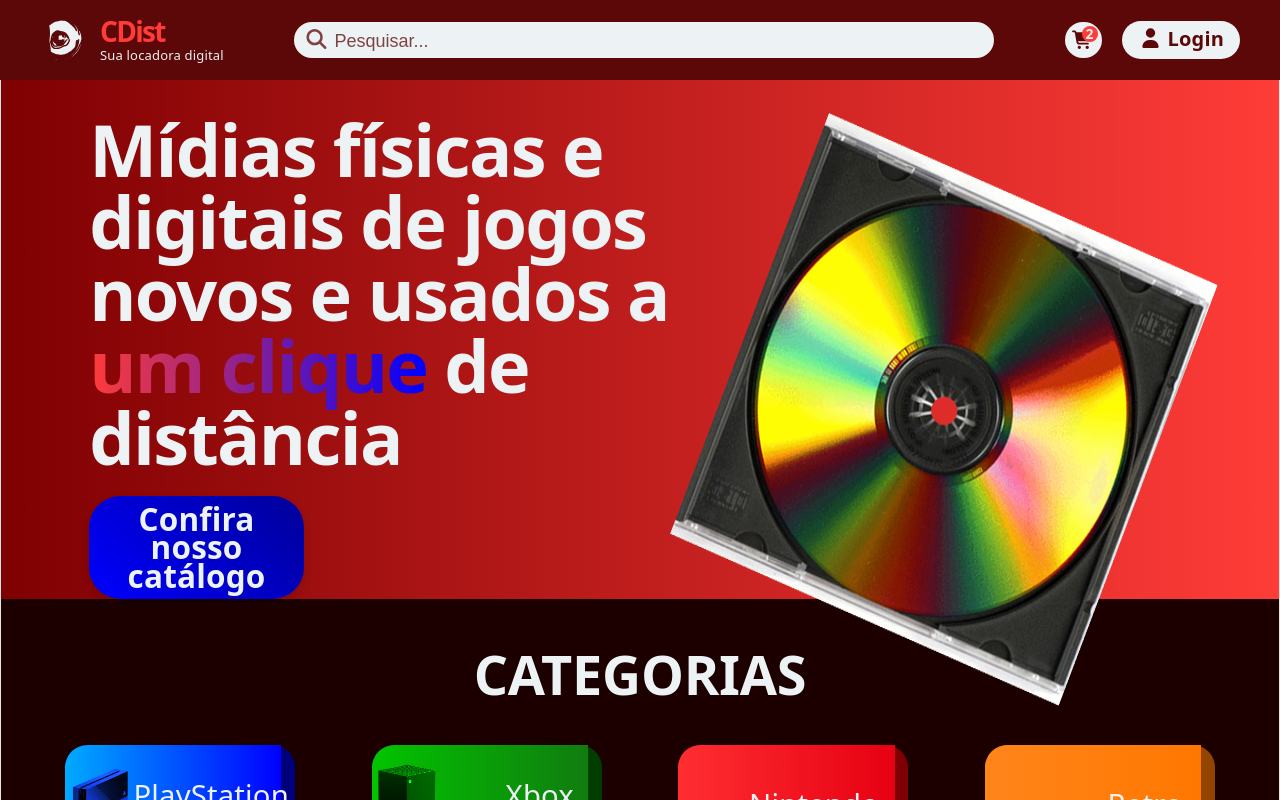
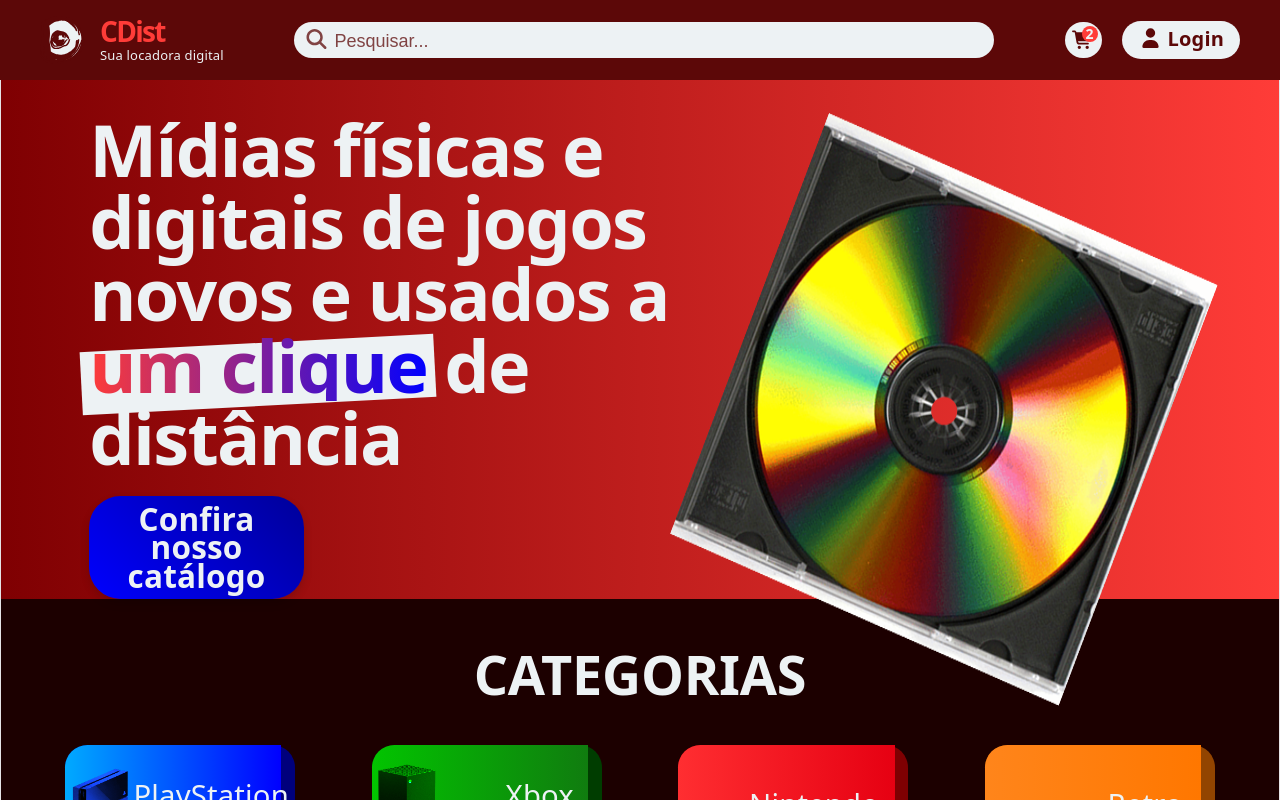
Before and after one commit to Gaardenn/ProjetoECommerceLAEC, a React (Vite) app in the folder 02_Source/ProjetoECommerce/: page / in a window 1280 px wide. Shown: the top 800 px of the page. Built offline with nearby package versions, Linux system fonts and the light colour scheme.

Commit message:
feat: visual de um clique ajustado e concluído

```diff
--- a/02_Source/ProjetoECommerce/src/styles/Home.css
+++ b/02_Source/ProjetoECommerce/src/styles/Home.css
@@ -13,7 +13,6 @@
 .page-body-hero-info {
     display: flex;
     flex-direction: column;
-
 }
 
 .page-body-hero-title {
@@ -24,16 +23,29 @@
     letter-spacing: -3%;
     color: #EDF2F4;
     text-align: left;
+    z-index: 2;
 }
 
 .page-body-hero-title-alt {
-    background-color: #FF3C38;
+    position: relative;
+    display: inline-block;
+    background-color: #EDF2F4;
     background-image: linear-gradient(to right, #FF3C38, #0000FF);
     background-size: 100%;
     -webkit-background-clip: text;
     -moz-background-clip: text;
     -webkit-text-fill-color: transparent;
     -moz-text-fill-color: transparent;
+}
+
+.page-body-hero-title-alt::before {
+    content: "";
+    position: absolute;
+    inset: 14px -8px;
+    background: #EDF2F4;
+    z-index: -1;
+    height: 3.5rem;
+    rotate: -3deg;
 }
 
 .page-body-hero-button {
```
